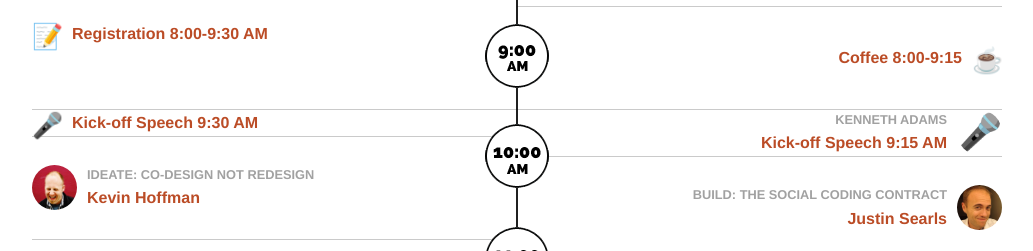
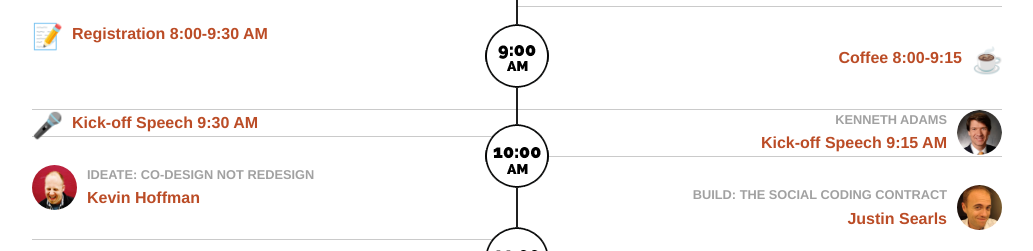
Before and after one commit to madglory/level-up, a Jekyll site: the page built from index.html, in a window 1280 px wide. Shown: the part 6149-6400 px from the top of the page, without its empty margins (123-1156 px from the left). Built offline with Jekyll 4.4.1, drawn with Linux system fonts in a browser that asks for light colours; emoji names are drawn with the system emoji font; comment, search, counter and statistics services are not loaded.

Commit message:
adds kenneth adams pic

```diff
--- a/_data/schedule.yaml
+++ b/_data/schedule.yaml
@@ -82,7 +82,7 @@ thursday:
     time: 915am
     length: 10
     description:
-    image: http://cdn.jsdelivr.net/emojione/assets/png/1F3A4.png
+    image: /img/kenneth-adams.png
   - title: Justin Searls
     section: "Build: The Social Coding Contract"
     time: 930am
```
